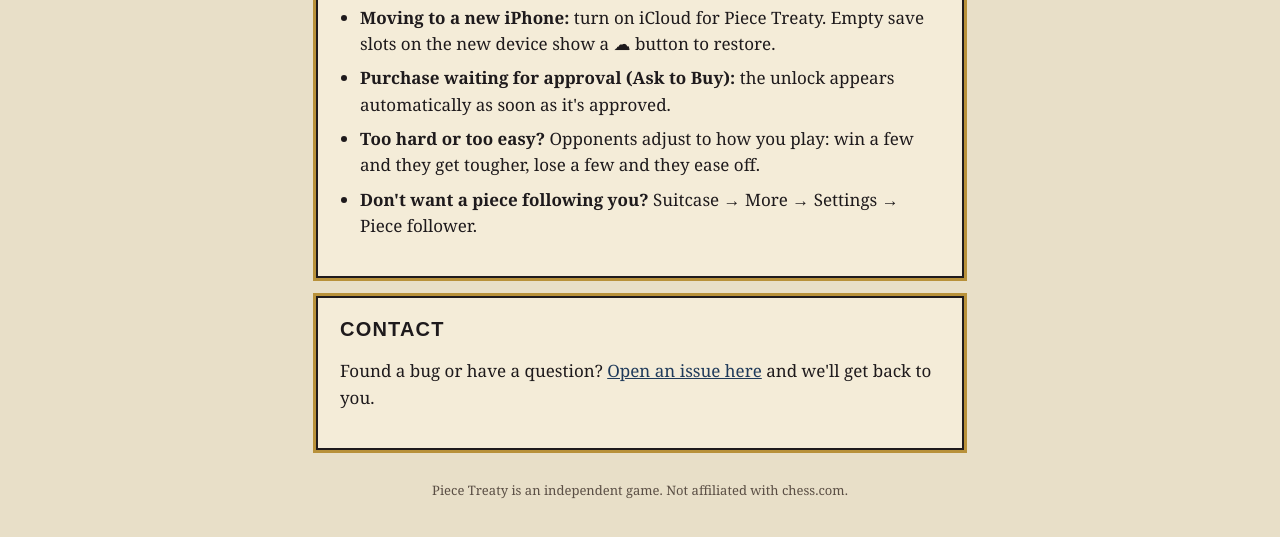
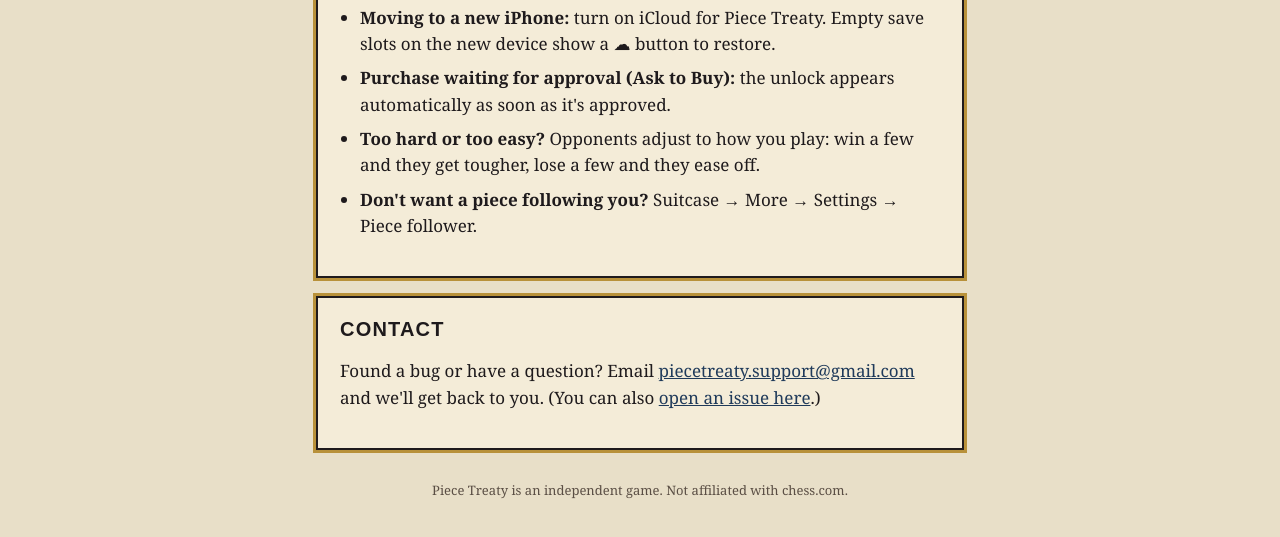
Before and after one commit to piecetreaty/piecetreaty.github.io, a plain HTML site: page support.html in a window 1280 px wide. Shown: the part 327-864 px from the top of the page. Drawn offline with Linux system fonts and the light colour scheme.

Commit message:
Support email: piecetreaty.support@gmail.com

```diff
--- a/support.html
+++ b/support.html
@@ -11,5 +11,5 @@
 <li><strong>Too hard or too easy?</strong> Opponents adjust to how you play: win a few and they get tougher, lose a few and they ease off.</li>
 <li><strong>Don't want a piece following you?</strong> Suitcase → More → Settings → Piece follower.</li>
 </ul></div>
-<div class="card"><h2>Contact</h2><p>Found a bug or have a question? <a href="https://github.com/piecetreaty/piecetreaty.github.io/issues">Open an issue here</a> and we'll get back to you.</p></div>
+<div class="card"><h2>Contact</h2><p>Found a bug or have a question? Email <a href="mailto:piecetreaty.support@gmail.com">piecetreaty.support@gmail.com</a> and we'll get back to you. (You can also <a href="https://github.com/piecetreaty/piecetreaty.github.io/issues">open an issue here</a>.)</p></div>
 <footer>Piece Treaty is an independent game. Not affiliated with chess.com.</footer></main></body></html>
```
Also changed, not shown: privacy.html (+1 -1 lines).
